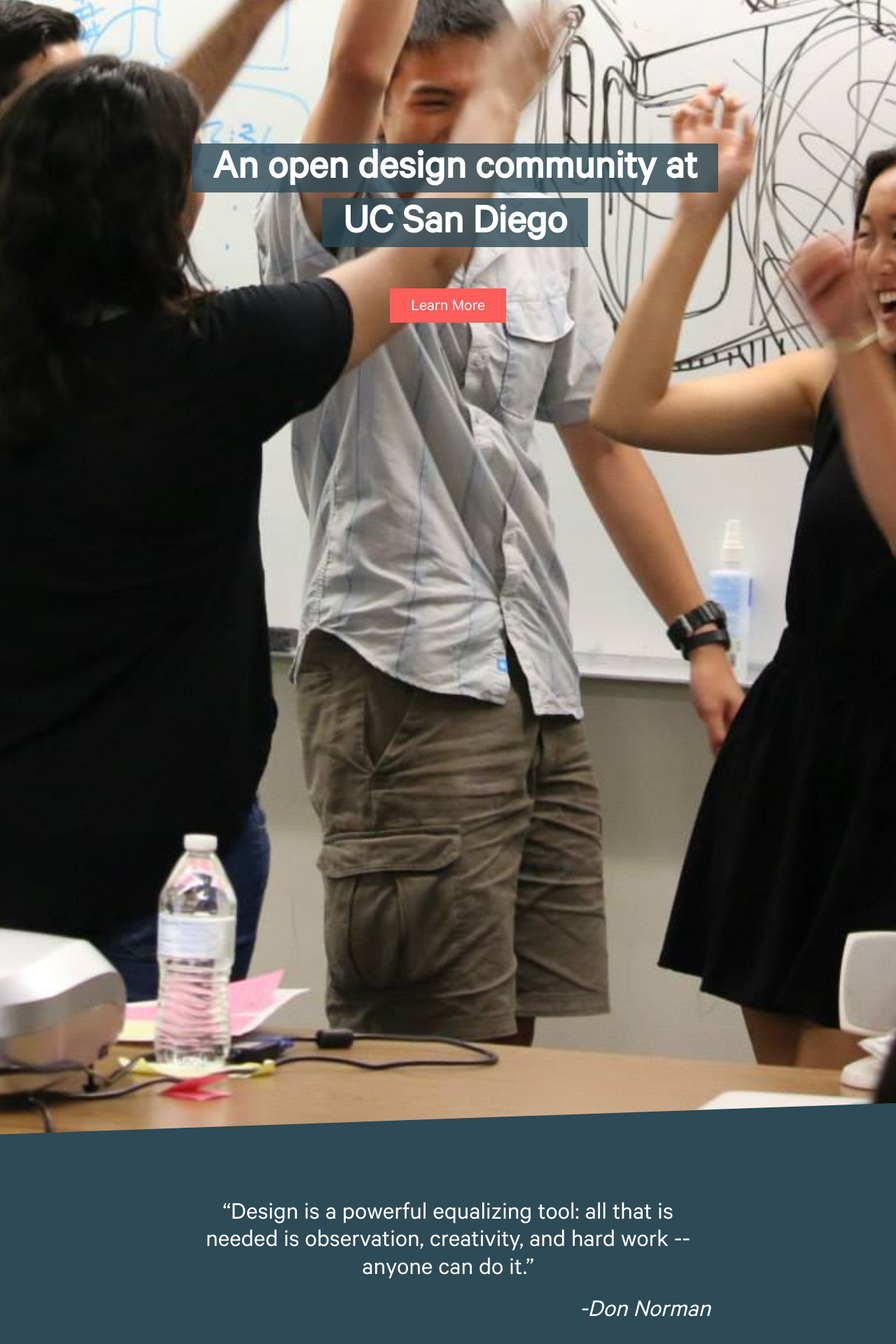
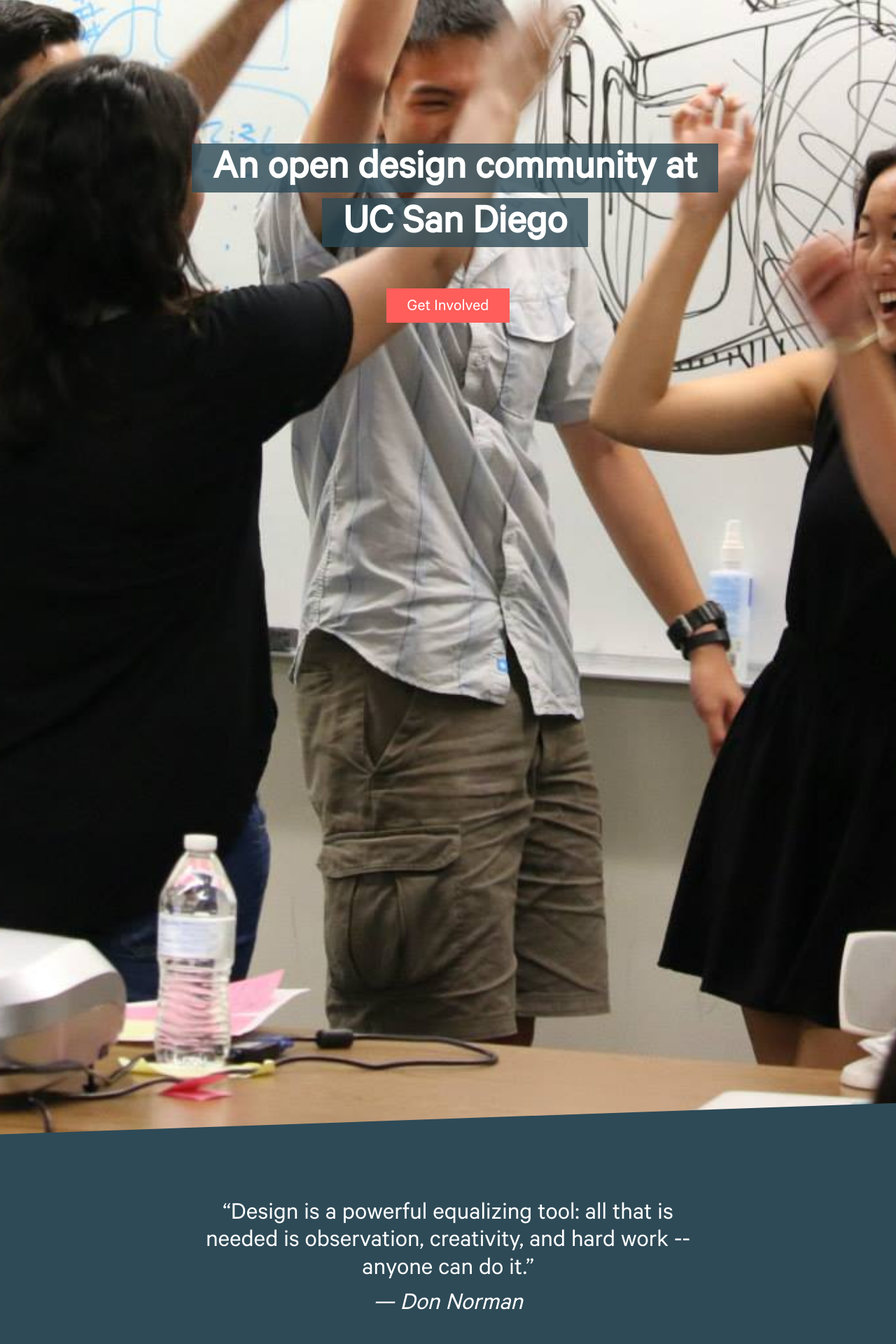
Before and after one commit to kailatlee/designucsd.github.io, a Jekyll site: the page built from index.html, in a window 1280 px wide. Shown: the part 938-2858 px from the top of the page at 70% size. Built offline with Jekyll 4.4.1, drawn with Linux system fonts in a browser that asks for light colours; nearby versions of some CDN libraries.

Commit message:
Homepage changes

```diff
--- a/events.html
+++ b/events.html
@@ -27,7 +27,7 @@
   <div class="row">
     <div class="col-sm-12">
       <h2>Upcoming Events</h2>
-      <p>Our doors are open to everyone</p>
+      <h4 class="subheader">Our doors are open to everyone</h4>
 
       {% for post in site.posts limit:3 %}
 
--- a/index.html
+++ b/index.html
@@ -7,7 +7,7 @@
     <div class="hero-content">
       <h1 class="highlighted">An open design community at</h1><br>
       <h1 class="highlighted">UC San Diego</h1><br>
-      <a class="hero-button" href="#" role="button">Learn More</a>
+      <a class="hero-button" href="/events.html" role="button">Get Involved</a>
     </div>
   </div>
 </div>
@@ -17,7 +17,7 @@
     <div class="row">
       <div class="col-sm-10 col-md-8 col-sm-offset-1 col-md-offset-2">
         <h2 class="quote">“Design is a powerful equalizing tool: all that is needed is observation, creativity, and hard work -- anyone can do it.”</h2>
-        <h4 class="quoted pull-right">-Don Norman</h4>
+        <h4 class="quoted">&mdash; Don Norman</h4>
       </div>
     </div>
   </div>
@@ -27,8 +27,7 @@
   <div class="row">
     <div class="col-sm-12">
       <h2>Upcoming Events</h2>
-
-      <p>Our doors are open to everyone</p>
+      <h4 class="subheader">Our doors are open to everyone</h4>
 
       {% for post in site.posts limit:3 %}
 
--- a/public/_scss/base.scss
+++ b/public/_scss/base.scss
@@ -187,6 +187,8 @@
   font-style: italic;
   font-size: 36px;
   font-weight: 200;
+  text-align: center;
+  width: 100%;
 }
 @media screen and (max-width: $bp_tablet) {
   .quote-section .quote,
@@ -295,7 +297,7 @@
 .tile .tile-text,
 .tile .tile-text a {
   margin-top: 20px;
-  font-size: 22px;
+  font-size: 20px;
 }
 .tile .tile-text a:before {
   content: "...(";
@@ -304,6 +306,10 @@
 .tile .tile-text a:after {
   content: ")";
   color: $text_gray;
+}
+h4.subheader {
+  font-size: 22px;
+  margin-bottom: 35px;
 }
 .tile .tile-text {
   color: $text_gray;
@@ -317,8 +323,7 @@
   height: 200px;
 }
 .tile h3 {
-  font-size: 36px;
-  font-weight: bold;
+  font-size: 32px;
 }
 .tile-vert h3 {
   font-size: 28px;
```
Also changed, not shown: 3 other files.
